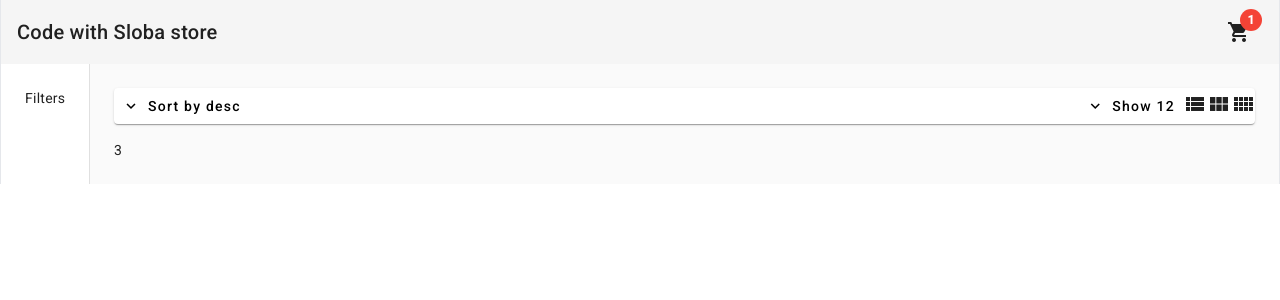
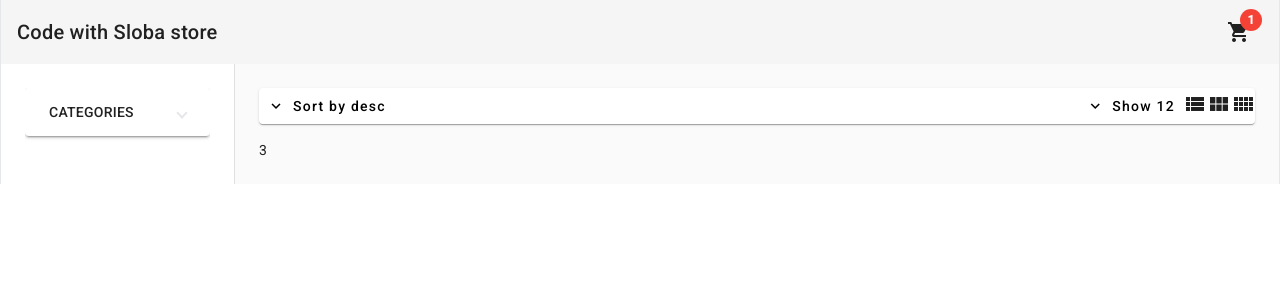
Before and after one commit to LeaBani/store-angular, an Angular app: page /home in a window 1280 px wide. Shown: the top 300 px of the page. Built offline with nearby package versions, Linux system fonts and the light colour scheme.

Commit message:
add categories

```diff
--- a/src/app/app.module.ts
+++ b/src/app/app.module.ts
@@ -20,13 +20,15 @@ import { BrowserAnimationsModule } from '@angular/platform-browser/animations';
 import { HeaderComponent } from './components/header/header.component';
 import { HomeComponent } from './pages/home/home.component';
 import { ProductsHeaderComponent } from './pages/home/components/products-header/products-header.component';
+import { FiltersComponent } from './pages/home/components/filters/filters.component';
 
 @NgModule({
   declarations: [
     AppComponent,
     HeaderComponent,
     HomeComponent,
-    ProductsHeaderComponent
+    ProductsHeaderComponent,
+    FiltersComponent
   ],
   imports: [
     BrowserModule,
--- /dev/null
+++ b/src/app/pages/home/components/filters/filters.component.html
@@ -0,0 +1,10 @@
+<mat-expansion-panel *ngIf="categories">
+<mat-expansion-panel-header>
+    <mat-panel-title> CATEGORIES </mat-panel-title>
+</mat-expansion-panel-header>
+<mat-selection-list [multiple]="false">
+<mat-list-option *ngFor="let category of categories" [value]="category">
+<button>{{category}}</button>
+</mat-list-option>
+</mat-selection-list>
+</mat-expansion-panel>
--- /dev/null
+++ b/src/app/pages/home/components/filters/filters.component.ts
@@ -0,0 +1,11 @@
+import { Component } from '@angular/core';
+
+@Component({
+  selector: 'app-filters',
+  templateUrl: 'filters.component.html',
+
+})
+export class FiltersComponent {
+  categories = ['shoes', 'sports']; // on créé la liste des catégories
+
+}
--- a/src/app/pages/home/home.component.html
+++ b/src/app/pages/home/home.component.html
@@ -4,7 +4,7 @@ class="min-h-full max-w-7xl mx-auto border-x"
 >
 
     <mat-drawer mode="side" opened="true" class="p-6">
-        <div>Filters</div>
+        <app-filters></app-filters>
     </mat-drawer>
     <mat-drawer-content class="p-6">
         <app-products-header (columnsCountChange)="onColumnsCountChange($event)"></app-products-header>
--- a/src/app/pages/home/home.component.ts
+++ b/src/app/pages/home/home.component.ts
@@ -7,13 +7,18 @@ import { Component, OnInit } from '@angular/core';
 })
 export class HomeComponent implements OnInit {
 
-  cols =3 ; // on intialise le nombre de colonnes a afficher
+  cols =3 ; // on intialise le nombre de colonnes a afficher (par défaut)
   constructor(){}
 
   ngOnInit(): void {
 
   }
 
+  /**
+   * ici on modifie le nombre de colonnes a afficher
+   * en cliquant sur les icones, on passe à la variable une nouvelle valeur
+   * @param colsNum
+   */
   onColumnsCountChange(colsNum: number): void {
     this.cols = colsNum;
   }
```
